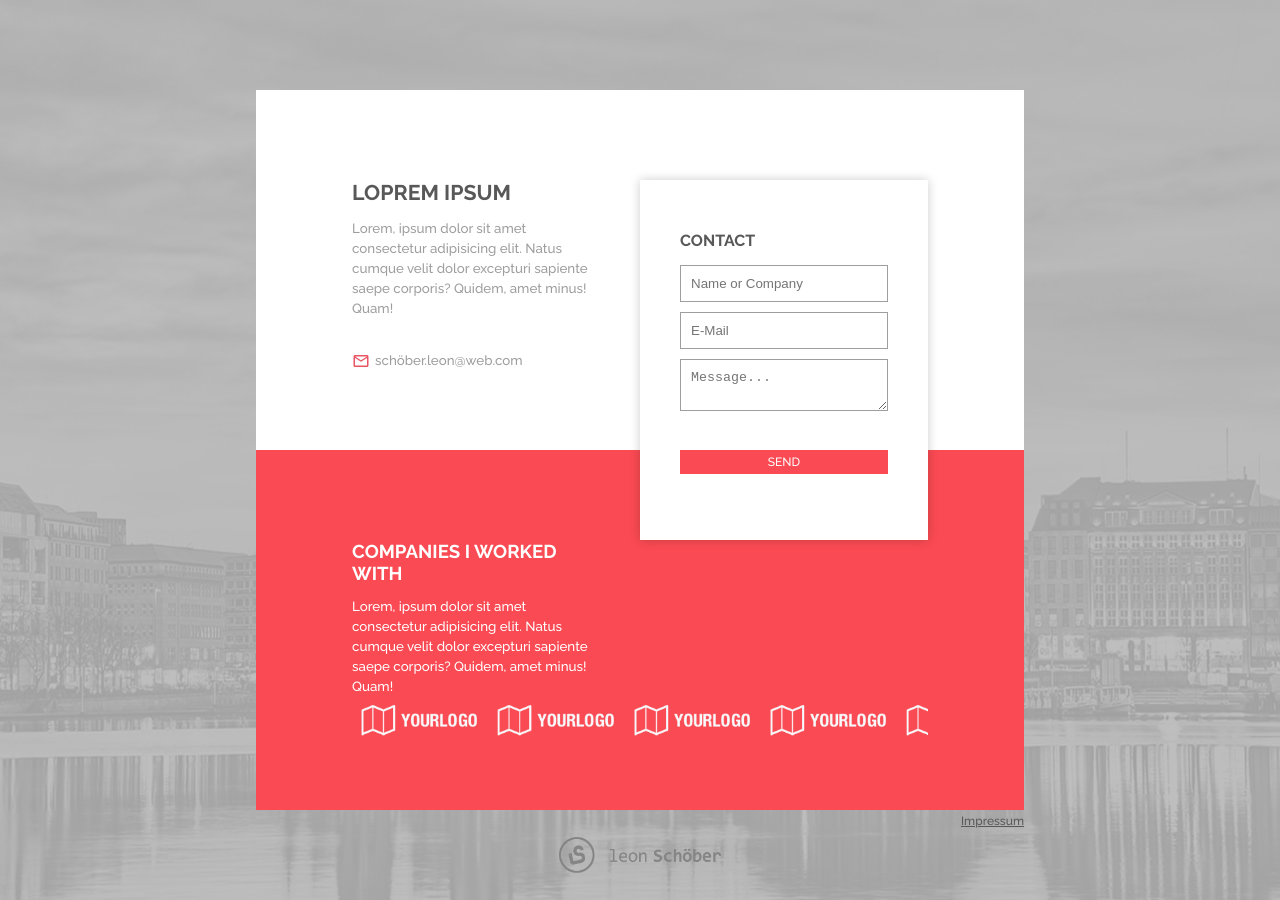
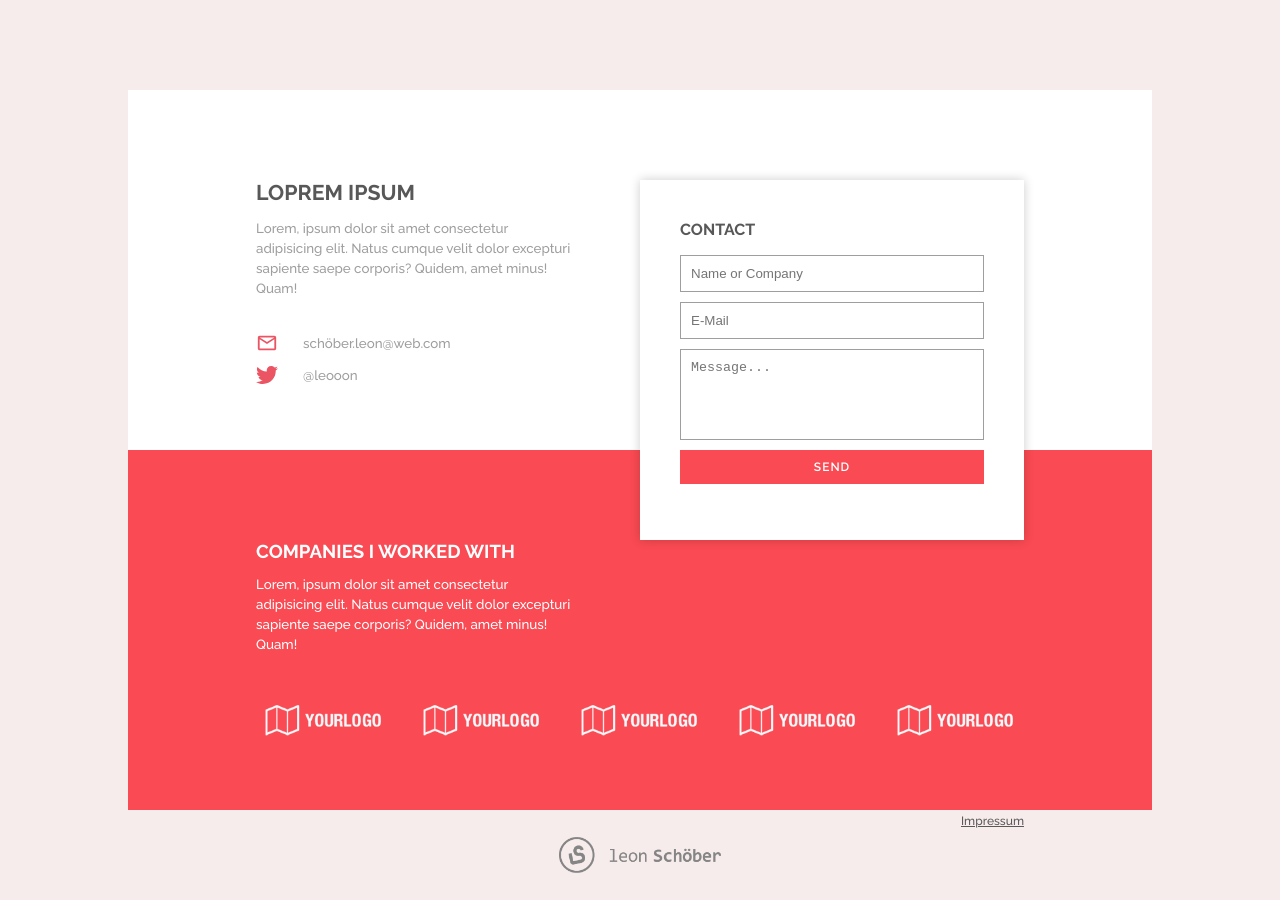
Before and after one commit to DevLeoko/FirstContact, a Jekyll site: the page built from index.html, in a window 1280 px wide. Built offline with Jekyll 4.4.1, drawn with Linux system fonts in a browser that asks for light colours.

Commit message:
+1 responsive design

```diff
--- a/_data/intro.yml
+++ b/_data/intro.yml
@@ -1,11 +1,14 @@
 mail: "schöber.leon@web.com"
+twitter: "@leooon"
 info:
   title: "Loprem ipsum"
-  text: "Lorem, ipsum dolor sit amet consectetur adipisicing elit. Natus cumque velit dolor excepturi sapiente saepe
+  text:
+    "Lorem, ipsum dolor sit amet consectetur adipisicing elit. Natus cumque velit dolor excepturi sapiente saepe
     corporis? Quidem, amet minus! Quam!"
 footer:
   title: "Companies I worked with"
-  text: "Lorem, ipsum dolor sit amet consectetur adipisicing elit. Natus cumque velit dolor excepturi sapiente saepe
+  text:
+    "Lorem, ipsum dolor sit amet consectetur adipisicing elit. Natus cumque velit dolor excepturi sapiente saepe
     corporis? Quidem, amet minus! Quam!"
 # Place images in /assets/images/clients/
 clientLogos:
--- a/assets/css/main.scss
+++ b/assets/css/main.scss
@@ -1,11 +1,14 @@
 ---
 ---
 
-@import url("https://fonts.googleapis.com/css2?family=Raleway:wght@500;700&display=swap");
+@import url("https://fonts.googleapis.com/css2?family=Raleway:wght@500;600;700&display=swap");
 
 $grey: #585858;
 $lightgrey: #9e9e9e;
 $primaryColor: #fa4a53; //{{ site.primaryColor }};
+
+$boxShadow: 0px 0px 10px rgba(0, 0, 0, 0.2);
+$boxShadowStrong: 0px 0px 15px rgba(0, 0, 0, 0.4);
 
 html {
   height: 100%;
@@ -21,6 +24,11 @@
   animation: 10s ease-in-out 0s infinite background-animation;
   // animation-play-state: running;
 
+  @media screen and (max-width: 600px) {
+    animation: none;
+    background-color: $primaryColor;
+  }
+
   width: 100vw;
   height: 100vh;
 
@@ -31,17 +39,30 @@
 
 .button {
   font-size: 9pt;
-  padding: 5px;
+  padding: 10px;
   text-align: center;
-  // font-weight: bold;
+  letter-spacing: 1px;
+  font-weight: 600;
   color: #fff;
   background-color: $primaryColor;
+  transition-duration: 150ms;
+  transition-timing-function: ease-in-out;
+
+  cursor: pointer;
+}
+
+.button:hover {
+  background-color: darken($color: $primaryColor, $amount: 5);
 }
 
 #brandingImage {
   height: 4vh;
   margin: 0 auto;
   display: block;
+  @media screen and (max-width: 600px) {
+    padding: 20px;
+    filter: brightness(2);
+  }
 }
 
 #legalNotice {
@@ -49,10 +70,16 @@
   height: 3vh;
   width: 60vw;
   text-align: right;
+  @media screen and (max-width: 600px) {
+    width: 80vw;
+  }
 
   a {
     font-size: 9pt;
     color: $grey;
+    @media screen and (max-width: 600px) {
+      color: #fff;
+    }
   }
 }
 
@@ -69,20 +96,68 @@
 
   grid-template: repeat(16, 1fr) / repeat(16, 1fr);
 
+  @media screen and (max-width: 1400px) {
+    width: 80vw;
+  }
+
+  @media screen and (max-width: 800px) {
+    width: 100vw;
+  }
+
+  @media screen and (max-width: 1000px), (max-height: 800px) {
+    grid-template: 0.2fr repeat(14, 1fr) 0.2fr / 0.2fr repeat(14, 1fr) 0.2fr;
+  }
+
+  @media screen and (max-width: 600px) {
+    display: block;
+    height: unset;
+    margin: 0;
+
+    background-color: $primaryColor;
+  }
+
   #formDialogBackground {
     background-color: #fff;
-    box-shadow: 0px 0px 10px rgba(0, 0, 0, 0.2);
+    box-shadow: $boxShadow;
     grid-column: 9/15;
     grid-row: 3/11;
+
+    @media screen and (max-width: 600px) {
+      display: none;
+    }
   }
 
   #formDialogMain {
     grid-column: 9/15;
     grid-row: 3/9;
+
+    @media screen and (max-width: 600px) {
+      display: none;
+    }
+
     padding: 40px;
+    padding-bottom: 5px;
 
-    display: block;
+    display: flex;
+    flex-direction: column;
 
+    h1 {
+      margin-top: 0;
+    }
+
+    input,
+    h1 {
+      flex-shrink: 1;
+      flex-grow: 0;
+    }
+
+    textarea {
+      flex-grow: 1;
+      resize: none;
+    }
+  }
+
+  .formStyle {
     input,
     textarea {
       color: $grey;
@@ -114,6 +189,11 @@
   #formDialogSend {
     grid-column: 9/15;
     grid-row: 9/11;
+
+    @media screen and (max-width: 600px) {
+      display: none;
+    }
+
     padding: 40px;
     padding-top: 0;
   }
@@ -121,13 +201,24 @@
   #lower {
     grid-column: 1/17;
     grid-row: 9/17;
+
+    @media screen and (max-width: 600px) {
+      display: none;
+    }
+
     background-color: $primaryColor;
   }
 
   #intoText {
     grid-column: 3/8;
     grid-row: 3/8;
-    // background-color: green;
+
+    @media screen and (max-width: 600px) {
+      padding: 10vh 8vw;
+      background-color: #fff;
+      box-shadow: $boxShadowStrong;
+      position: relative;
+    }
 
     &.right {
       grid-column: 7/11;
@@ -147,12 +238,19 @@
       line-height: 1.5;
     }
 
-    .mailInfo {
+    .mailInfo,
+    .twitterInfo {
+      margin-bottom: 10px;
       display: flex;
+      align-items: center;
+
+      img {
+        height: 22px;
+      }
     }
 
     .text {
-      margin-left: 5px;
+      margin-left: 25px;
       color: $lightgrey;
       font-size: 10pt;
     }
@@ -166,7 +264,12 @@
       grid-column: 6/13;
       grid-row: 12/16;
     }
-    // background-color: green;
+
+    @media screen and (max-width: 600px) {
+      padding: 10vh 8vw 3vh;
+      background-color: $primaryColor;
+    }
+
     h1 {
       color: #fff;
       text-transform: uppercase;
@@ -184,15 +287,28 @@
   #logos {
     grid-column: 3/15;
     grid-row: 14/16;
+
     overflow: hidden;
 
     display: flex;
     justify-content: space-between;
     align-items: center;
 
-    // background-color: green;
     img {
       height: 50%;
+    }
+
+    @media screen and (max-width: 600px) {
+      flex-wrap: wrap;
+      justify-content: space-around;
+
+      background-color: $primaryColor;
+
+      img {
+        height: unset;
+        max-height: 30vh;
+        max-width: 30vw;
+      }
     }
   }
 
@@ -219,22 +335,37 @@
       justify-content: center;
     }
   }
+
+  #mobileContact {
+    display: none;
+    @media screen and (max-width: 600px) {
+      display: block;
+      background-color: #fff;
+      box-shadow: $boxShadowStrong;
+      width: 80vw;
+      margin: 0px auto;
+      margin-top: 50px;
+      padding: 8vw;
+
+      box-sizing: border-box;
+    }
+  }
 }
 
 @keyframes background-animation {
-  0% {
-    background-image: url("{{site.url}}/assets/images/backgrounds/1.png");
-  }
-  40% {
-    background-image: url("{{site.url}}/assets/images/backgrounds/1.png");
-  }
-  50% {
-    background-image: url("{{site.url}}/assets/images/backgrounds/2.png");
-  }
-  90% {
-    background-image: url("{{site.url}}/assets/images/backgrounds/2.png");
-  }
-  100% {
-    background-image: url("{{site.url}}/assets/images/backgrounds/1.png");
-  }
+  // 0% {
+  //   background-image: url("{{site.url}}/assets/images/backgrounds/1.png");
+  // }
+  // 40% {
+  //   background-image: url("{{site.url}}/assets/images/backgrounds/1.png");
+  // }
+  // 50% {
+  //   background-image: url("{{site.url}}/assets/images/backgrounds/2.png");
+  // }
+  // 90% {
+  //   background-image: url("{{site.url}}/assets/images/backgrounds/2.png");
+  // }
+  // 100% {
+  //   background-image: url("{{site.url}}/assets/images/backgrounds/1.png");
+  // }
 }
--- a/index.html
+++ b/index.html
@@ -3,7 +3,7 @@
 ---
 <div id="formDialogBackground">
 </div>
-<div id="formDialogMain">
+<div id="formDialogMain" class="formStyle">
   <h1>Contact</h1>
   <input type="text" placeholder="Name or Company">
   <input type="text" placeholder="E-Mail">
@@ -22,6 +22,11 @@
     <div class="text">{{site.data.intro.mail}}</span>
     </div>
   </div>
+  <div class="twitterInfo">
+    <img src="{{site.url}}/assets/icons/twitter24.svg">
+    <div class="text">{{site.data.intro.twitter}}</span>
+    </div>
+  </div>
 </div>
 
 <div id="footerText">
@@ -34,3 +39,11 @@
   <img src="{{site.url}}/assets/images/clients/{{logo}}">
   {% endfor %}
 </div>
+
+<div id="mobileContact" class="formStyle">
+  <h1>Contact</h1>
+  <input type="text" placeholder="Name or Company">
+  <input type="text" placeholder="E-Mail">
+  <textarea placeholder="Message..."></textarea>
+  <div class="button">SEND</div>
+</div>
```
Also changed, not shown: assets/icons/twitter24.svg (added).
